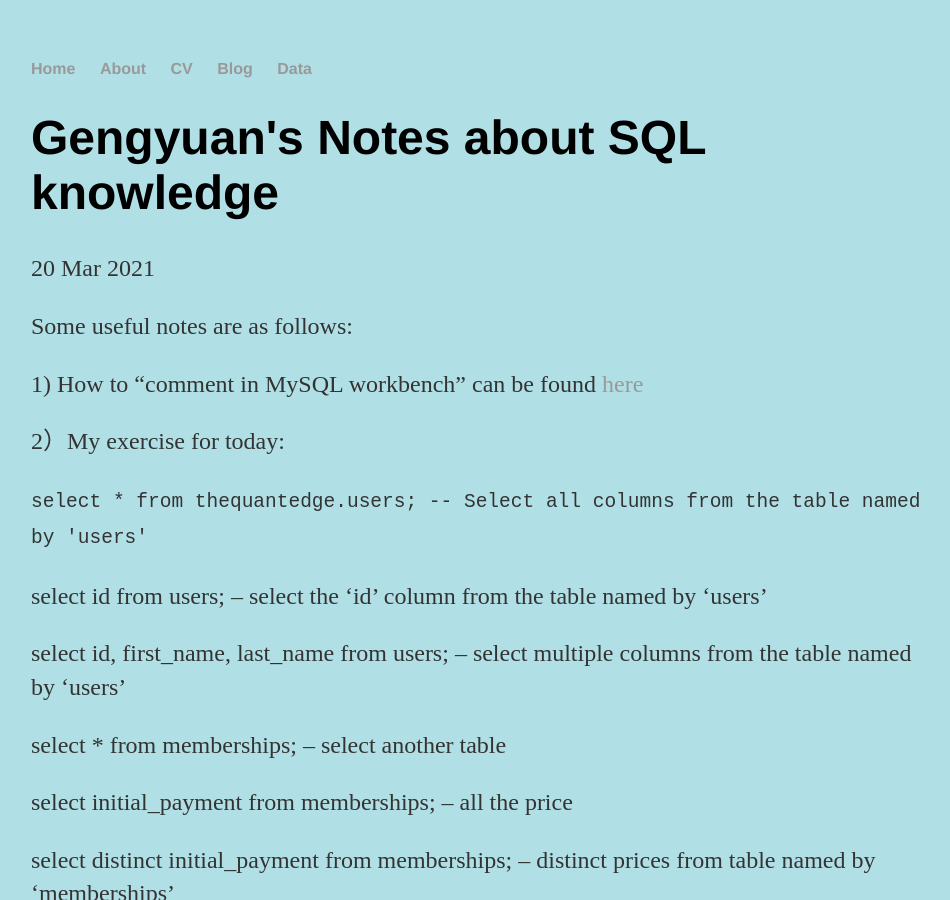
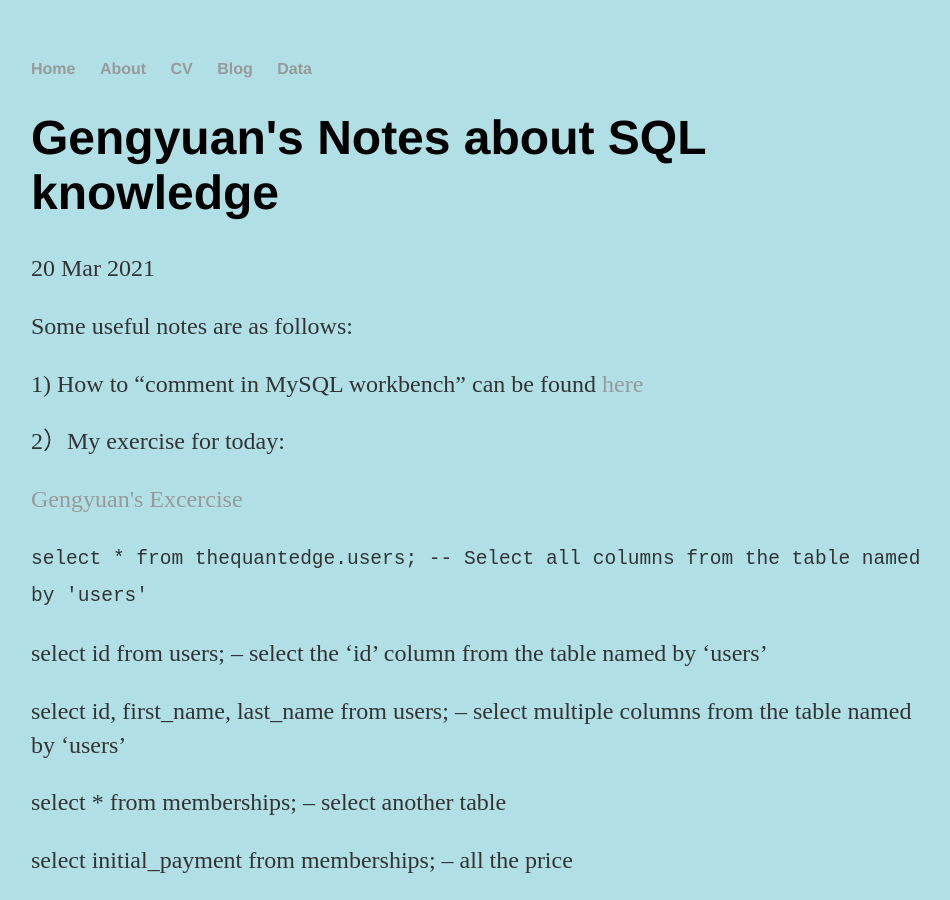
Before and after one commit to GengyuanZhang/GengyuanZhang.github.io, a Jekyll site: the page built from _posts/2021-03-20-gengyuan-zhang-sql.md, in a window 1280 px wide and 900 px high. Shown: the whole window, without its empty margins (161-1111 px from the left). Built offline with Jekyll 4.4.1, drawn with Linux system fonts in a browser that asks for light colours.

Commit message:
Update 2021-03-20-gengyuan-zhang-sql.md

```diff
--- a/_posts/2021-03-20-gengyuan-zhang-sql.md
+++ b/_posts/2021-03-20-gengyuan-zhang-sql.md
@@ -9,6 +9,8 @@ Some useful notes are as follows:
 1) How to "comment in MySQL workbench" can be found [here](https://www.mysqltutorial.org/mysql-comment/)
 
 2）My exercise for today:
+
+<p><a href="code_files/Gengyuan's test.sql"> Gengyuan's Excercise</a></p>
 
 <code class="sql">
 select *
```
